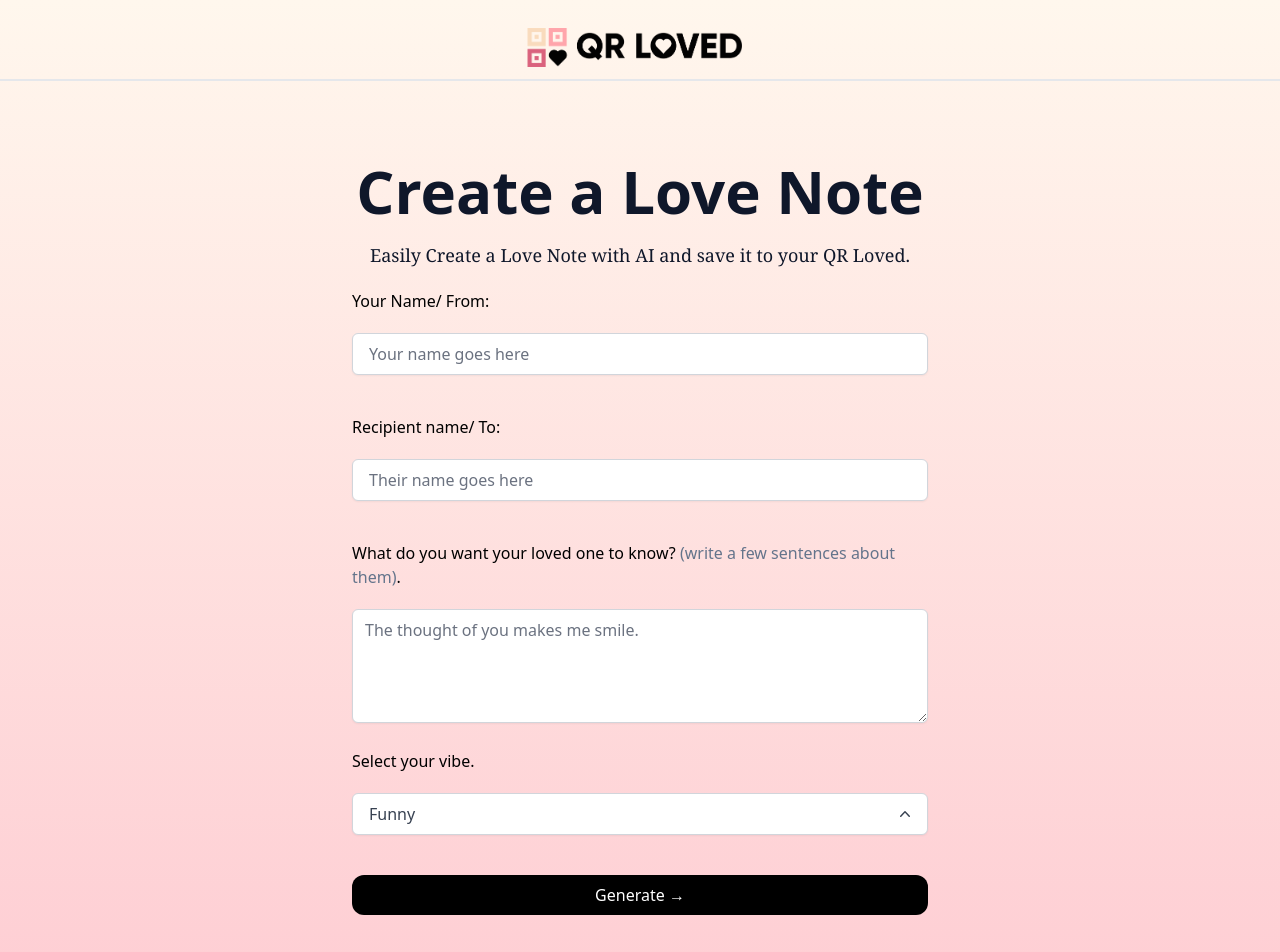
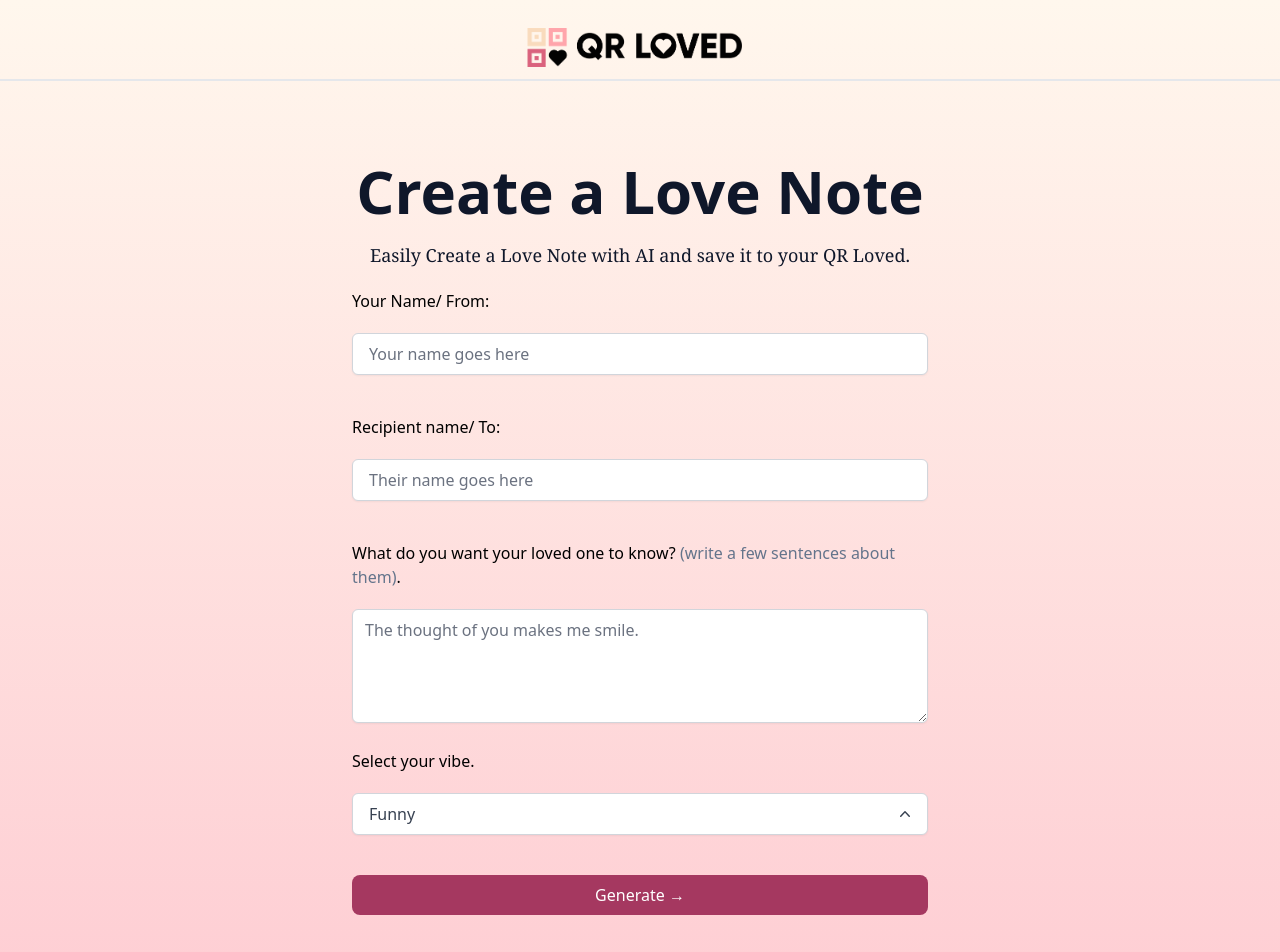
Before and after one commit to QR-Loved/mvp, a Next.js app: page / in a window 1280 px wide. Shown: the top 952 px of the page. Built offline with nearby package versions, Linux system fonts and the light colour scheme.

Commit message:
button wording and custom color change

```diff
--- a/components/AiForm.tsx
+++ b/components/AiForm.tsx
@@ -132,7 +132,7 @@ export default function AiForm() {
 
       {!loading && (
         <button
-          className="bg-black rounded-xl text-white font-medium px-4 py-2 sm:mt-10 mt-8 hover:bg-black/80 w-full"
+          className="bg-[#a53860] rounded-lg text-white font-medium px-4 py-2 sm:mt-10 mt-8 hover:bg-[#a53860]/80 w-full"
           onClick={(e) => generateBio(e)}
         >
           Generate &rarr;
@@ -140,7 +140,7 @@ export default function AiForm() {
       )}
       {loading && (
         <button
-          className="bg-black rounded-xl text-white font-medium px-4 py-2 sm:mt-10 mt-8 hover:bg-black/80 w-full"
+          className="bg-[#a53860] rounded-lg text-white font-medium px-4 py-2 sm:mt-10 mt-8 hover:bg-[#a53860]/80 w-full"
           disabled
         >
           <LoadingDots color="white" style="large" />
```
